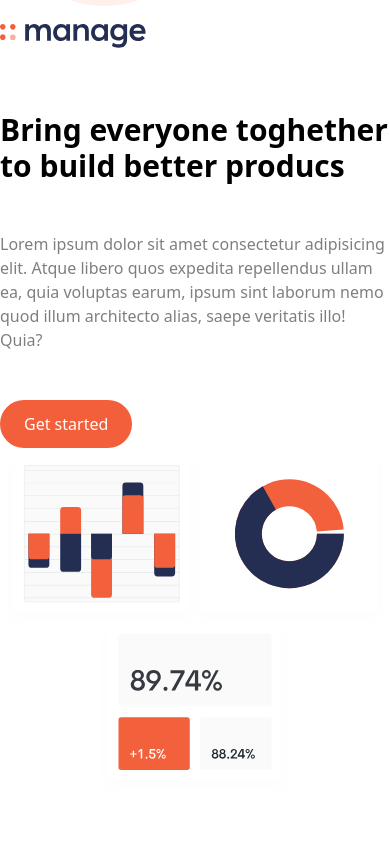
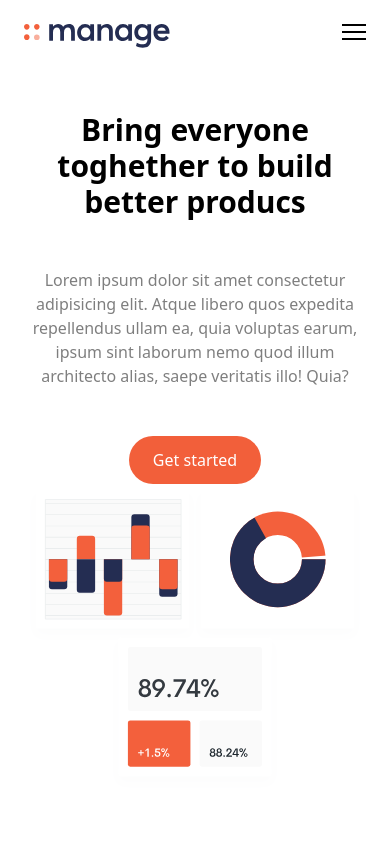
Before and after one commit to Usman-Click/manage.com, a website: page index.html in a window 390 px wide. Shown: the top 844 px of the page. Drawn offline with Linux system fonts and the light colour scheme.

Commit message:
Mobile Menu

```diff
--- a/index.html
+++ b/index.html
@@ -9,15 +9,15 @@
 </head>
 <body>
 
-    <div class=" mx-auto container relative ">
+    <div class=" mx-auto container relative px-6 md:px-0 ">
+
         <!-- Bg img -->
-        <div class="flex justify-end">
+        <div class="hidden md:flex justify-end">
             <img src="img/bg-tablet-pattern.svg" alt="" class="absolute top-[-24pc] ">
 
         </div>
     <!---------------Navbar------------------>
-    <nav class="relative py-6" >
-        <div class="flex items-center justify-between">
+        <nav class="flex items-center justify-between relative py-6">
 
             <!--Logo-->
               <div>
@@ -31,38 +31,53 @@
                     <a href="#"class="hover:text-darkGrayishBlue">Product</a>
                     <a href="#"class="hover:text-darkGrayishBlue">About us</a>
                     <a href="#"class="hover:text-darkGrayishBlue">Careers</a>
-                <a href="#"class="hover:text-darkGrayishBlue">Community</a>
             </div>
 
             <!--Buttons-->
             <div class="hidden md:flex space-x-2 ">
-
                     <a href="#"
                     class="bg-brightRed rounded-full p-3 px-6 text-white
                     hover:bg-red-600">Sign up</a>
-
 
                     <a href="#"
                     class="bg-white rounded-full p-3 px-6 text-darkGrayishBlue
                     hover:bg-red-600 hover:text-white">Sign in</a>
             </div>
 
+            <!-- Hamburger conI-->
+            <div id="icon-hamburger"
+            class=" block hamburger md:hidden">
+                <span class="hamburger-top"></span>
+                <span class="hamburger-center"></span>
+                <span class="hamburger-bottom"></span>
             </div>
+
+            <!-- Mobile Menu -->
+            <div id="menu-hamburger"
+            class="hidden flex-col flex-1 space-y-6 font-bold items-center bg-white drop-shadow-xl p-12 px-20 absolute top-20 container mx-auto">
+                <a href="#" class="hover:text-brightRed">Home</a>
+                <a href="#"class="hover:text-brightRed">Pricing</a>
+                <a href="#"class="hover:text-brightRed">Product</a>
+                <a href="#"class="hover:text-brightRed">About us</a>
+                <a href="#"class="hover:text-brightRed">Careers</a>
+            </div>
+
         </nav>
 
     <!-----------------------Hero section------------------->
-    <section class=" flex flex-col justify-between md:flex-row items-center mt-10 relative ">
+    <section class=" flex flex-col justify-between md:flex-row items-center mt-10 md:relative ">
+
         <!--Intro----->
-        <div class="flex flex-col space-y-12 items-start md:w-1/2">
+        <div class="flex flex-col space-y-12 items-center md:w-1/2 md:items-start">
+            <!-- intro text -->
+            <h1 class="max-w-md text-3xl font-bold text-center md:text-5xl md:text-start ">Bring everyone toghether to build better producs</h1>
+            <p class="opacity-50 text-center md:text-start">Lorem ipsum dolor sit amet consectetur adipisicing elit. Atque libero quos expedita repellendus ullam ea, quia voluptas earum, ipsum sint laborum nemo quod illum architecto alias, saepe veritatis illo! Quia?</p>
 
-            <h1 class="max-w-md text-3xl font-bold md:text-5xl  ">Bring everyone toghether to build better producs</h1>
-
-            <p class="opacity-50">Lorem ipsum dolor sit amet consectetur adipisicing elit. Atque libero quos expedita repellendus ullam ea, quia voluptas earum, ipsum sint laborum nemo quod illum architecto alias, saepe veritatis illo! Quia?</p>
-
+            <!-- intro btn -->
             <a href="#" class="bg-brightRed rounded-full text-white p-3 px-6 hover:bg-red-600 "> Get started</a>
         </div>
 
-        <!--0Hero Img---->
+        <!--Hero Img---->
         <img src="img/illustration-intro.svg" alt="" class="  md:w-1/2" >
 
 </section>
@@ -135,7 +150,7 @@
 <!----------------------Testimony-->
 <section class="flex flex-col items-center" >
     <!--intro-->
-    <p class="text-4xl  my-12 font-bold" >What people say about Manage!  </p>
+    <p class="text-4xl  my-12 font-bold text-center md:text-start" >What people say about Manage!  </p>
 
     <!-- reviews -->
     <div class="flex flex-col my-12 space-x-12 justify-between md:flex-row">
@@ -217,7 +232,7 @@
     </div>
 
     <!-- Main footer -->
-    <div class="bg-gray-900 ">
+    <div class="bg-gray-900 px-6 md:px-0">
 
         <div class="container mx-auto flex flex-col-reverse space-y-20 py-14 justify-between md:flex-row md:space-y-0 ">
 
@@ -287,5 +302,7 @@
 
 </footer>
 
+    <!-- JS -->
+    <script src="js/main.js"></script>
 </body>
 </html>
--- a/js/main.js
+++ b/js/main.js
@@ -0,0 +1,8 @@
+const hamburger = document.querySelector('#icon-hamburger');
+const hamburgerMenu = document.querySelector('#menu-hamburger');
+
+hamburger.addEventListener('click', (e) => {
+    hamburger.classList.toggle('open')
+    hamburgerMenu.classList.toggle('flex')
+    hamburgerMenu.classList.toggle('hidden')
+})
--- a/style/input.css
+++ b/style/input.css
@@ -1,3 +1,63 @@
 @tailwind base;
 @tailwind components;
 @tailwind utilities;
+
+.hamburger{
+    position: relative;
+    width: 24px;
+    height: 24px;
+    cursor: pointer;
+    transition: all 0.25;
+
+}
+
+.hamburger-top,
+.hamburger-center,
+.hamburger-bottom{
+    position: absolute;
+    top: 0;
+    left: 0;
+    transform: translate(0deg);
+    transition:  all 0.5s;
+
+}
+
+.hamburger-top{
+    width: 24px;
+    height: 2px;
+    background-color: black;
+}
+
+.hamburger-center{
+    width: 24px;
+    height: 2px;
+    background-color: black;
+    transform: translateY(7px);
+
+}
+
+.hamburger-bottom{
+    width: 24px;
+    height: 2px;
+    background-color: black;
+    transform: translateY(14px);
+
+}
+
+.open{
+    transform: rotate(90deg);
+    transform: translateY(0deg);
+}
+
+.open .hamburger-top{
+    transform: rotate(45deg) translateY(6px) translate(6px);
+}
+
+
+.open .hamburger-center{
+   display: none;
+}
+
+.open .hamburger-bottom{
+    transform: rotate(-45deg) translateY(6px) translate(-6px);
+}
```
Also changed, not shown: style/output.css. Lines whose indentation alone changed are shown as unchanged.
